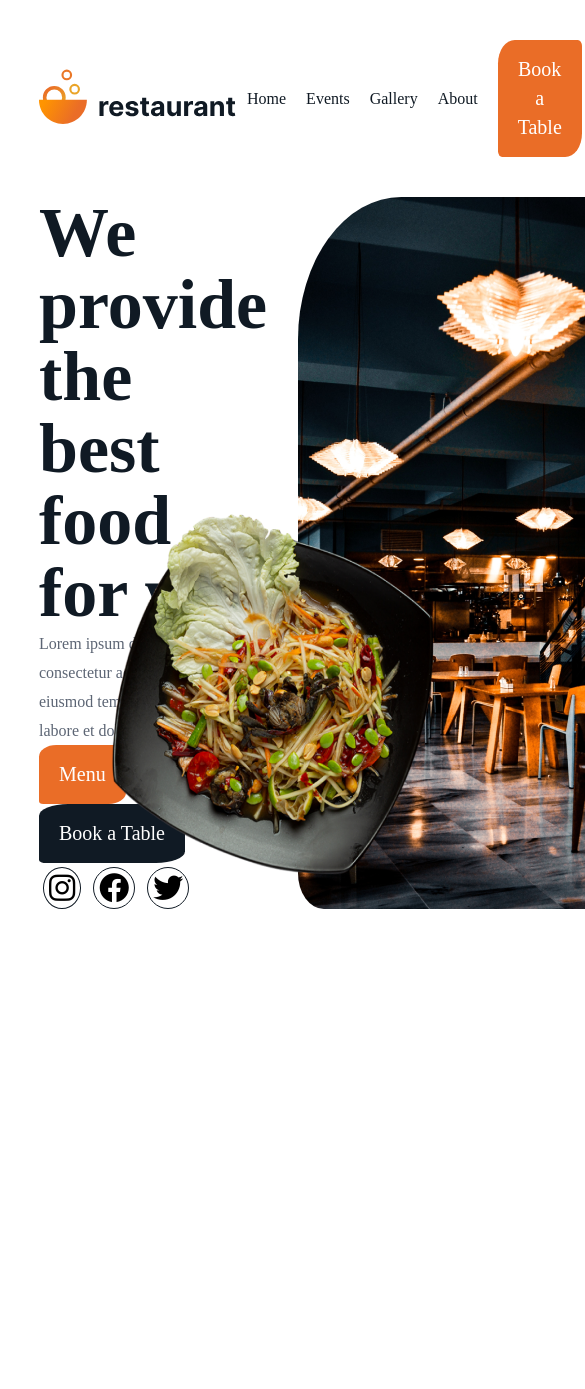
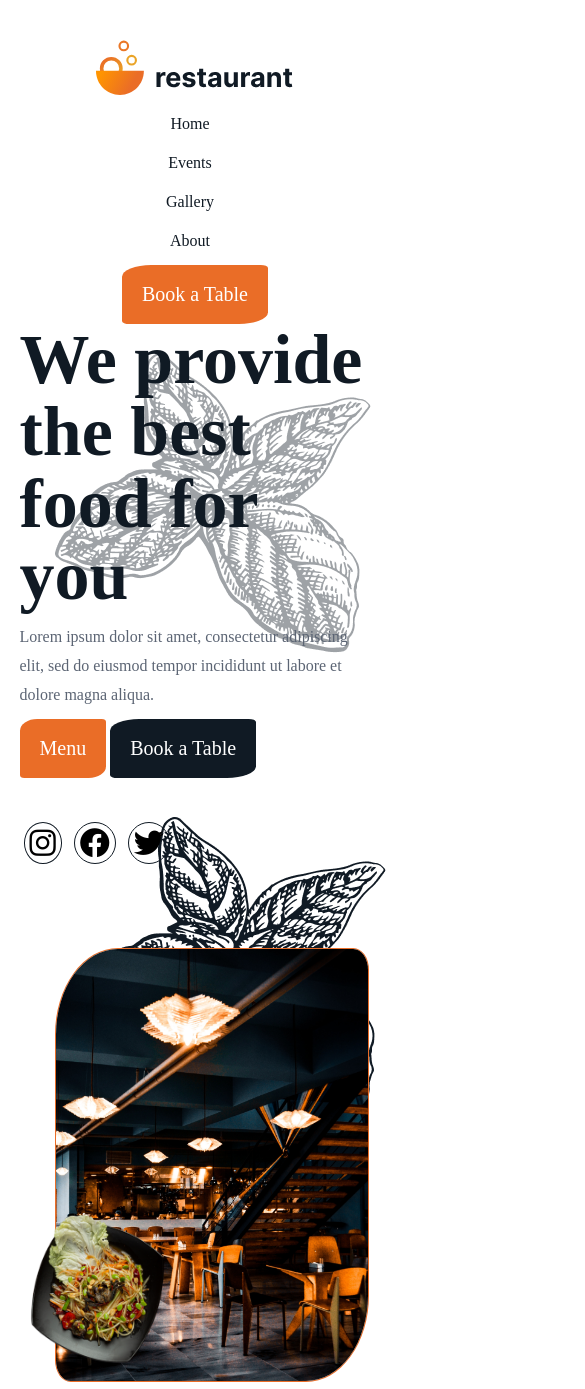
Before and after one commit to AzizulHakim18/restaurant-101, a plain HTML site: page index.html in a window 390 px wide. Shown: the top 1389 px of the page, 585 px wide, since content can reach past the window. Before the commit the page ends 993 px from the top, so only its background shows below. Drawn offline with Linux system fonts and the light colour scheme; a web font is replaced by a local one.

Commit message:
banner section responsive

```diff
--- a/index.html
+++ b/index.html
@@ -61,7 +61,7 @@
         </nav>
 
         <section class="banner-container">
-            <div>
+            <div class="banner-content">
                 <h1>We provide the
                     best food for you</h1>
                 <p>Lorem ipsum dolor sit amet, consectetur adipiscing elit, sed do eiusmod tempor incididunt ut
@@ -75,10 +75,12 @@
                     <i class="fa-brands fa-facebook"></i>
                     <i class="fa-brands fa-twitter"></i>
                 </div>
+                <img class="banner-content-img" src="./images/vector-flower.png" alt="">
             </div>
             <div class="banner-img-section">
                 <img class="banner-main-img" src="./images/pexels-volkan-vardar-38879851.png" alt="">
                 <img class="banner-secondary-img" src="./images/dish-22.png" alt="">
+                <img class="banner-vector-img" src="./images/vector-flower.png" alt="">
             </div>
         </section>
     </header>
--- a/style.css
+++ b/style.css
@@ -46,6 +46,7 @@ p {
     font-size: 16px;
     font-weight: 400;
     line-height: 29px;
+    margin: 10px 0px;
     /* 181.25% */
 }
 
@@ -77,6 +78,10 @@ p {
     line-height: 29px;
 }
 
+.icon-container {
+    margin: 40px 0px;
+}
+
 .icon-container i {
     font-size: 30px;
     text-align: center;
@@ -92,13 +97,25 @@ p {
     align-items: center;
 }
 
+.banner-content {
+    position: relative;
+}
+
+.banner-content-img {
+    position: absolute;
+    top: -50%;
+    left: 20%;
+    z-index: -1;
+    opacity: .4;
+}
+
 .banner-img-section {
     margin: 40px 0px 40px 10%;
     position: relative;
 }
 
 .banner-main-img {
-    border: 1px solid EA6D27;
+    border: 1px solid #EA6D27;
     border-radius: 20% 5%;
 }
 
@@ -108,6 +125,95 @@ p {
     position: absolute;
     bottom: 5%;
     left: -40%;
+}
+
+.banner-vector-img {
+    position: absolute;
+    top: -10%;
+    right: -25%;
+    z-index: -1;
+}
 
 
+
+
+
+
+
+
+
+
+/* media querie for mobile*/
+
+@media screen and (max-width:576px) {
+    .container {
+        width: 90%;
+        margin: 40px auto;
+    }
+
+    .container-flex {
+        flex-direction: column;
+    }
+
+    .banner-container {
+        flex-direction: column;
+    }
+
+    .banner-content-img {
+        top: 5%;
+        left: 10%;
+    }
+
+    .banner-main-img {
+        width: 99%;
+    }
+
+    .banner-secondary-img {
+        width: 150px;
+        height: 150px;
+        bottom: 5%;
+        left: -10%;
+    }
+
+    .banner-vector-img {
+        top: -30%;
+        right: -5%;
+    }
 }
+
+/* media querie for tablet */
+@media screen and (min-width:576px) and (max-width:992px) {
+    .container {
+        width: 90%;
+        margin: 40px auto;
+    }
+
+    .container-flex {
+        flex-direction: column;
+    }
+
+    .banner-container {
+        flex-direction: column;
+    }
+
+    .banner-content-img {
+        top: 5%;
+        left: 10%;
+    }
+
+    .banner-main-img {
+        width: 99%;
+    }
+
+    .banner-secondary-img {
+        width: 150px;
+        height: 150px;
+        bottom: 5%;
+        left: -10%;
+    }
+
+    .banner-vector-img {
+        top: -30%;
+        right: -5%;
+    }
+}
```
Also changed, not shown: images/vector-flower.png (added).
